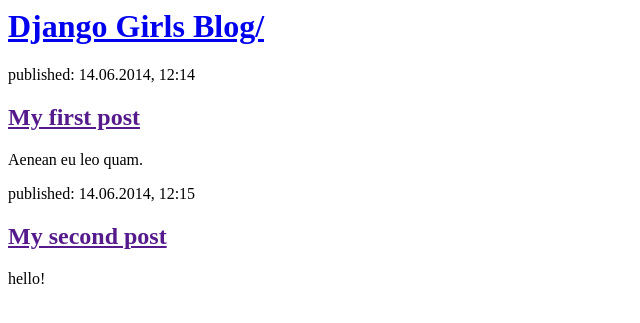
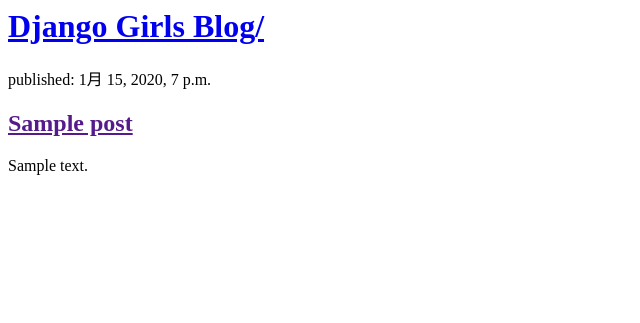
Before and after one commit to azeru/my-first-blog, a Django app: page / in a window 1280 px wide. Shown: the top 323 px of the page, without its empty margins (0-640 px from the left). Run offline with Django 3.2, Linux system fonts and the light colour scheme; tables that the repository leaves empty hold one stand-in row (values such as "Sample post").

Commit message:
Modified templates to display posts from database.

```diff
--- a/blog/templates/blog/post_list.html
+++ b/blog/templates/blog/post_list.html
@@ -3,18 +3,15 @@
 	<title>Django Girls blog</title>
 </head>
 <body>
-	<div>
-		<h1><a href="/">Django Girls Blog/</a></h1>
-	</div>
-	<div>
-		<p>published: 14.06.2014, 12:14</p>
-		<h2><a href="">My first post</a></h2>
-		<p>Aenean eu leo quam.</p>
-		<p>published: 14.06.2014, 12:15</p>
-		<h2><a href="">My second post</a></h2>
-		<p>hello!</p>
-	</div>
-	<div>
-	</div>
+<div>
+    <h1><a href="/">Django Girls Blog/</a></h1>
+</div>
+{% for post in posts %}
+<div>
+    <p>published: {{ post.pdate }}</p>
+    <h2><a href="">{{ post.title }}</a></h2>
+    <p>{{ post.text|linebreaksbr }}</p>
+</div>
+{% endfor %}
 </body>
 </html>
--- a/blog/views.py
+++ b/blog/views.py
@@ -1,6 +1,9 @@
 from django.shortcuts import render
+from django.utils import timezone
+from .models import Post
 
 # Create your views here.
 
 def post_list(request):
-    return render(request, 'blog/post_list.html', {})
+    posts = Post.objects.filter(pdate__lte=timezone.now()).order_by('pdate')
+    return render(request, 'blog/post_list.html', {'posts': posts})
```
